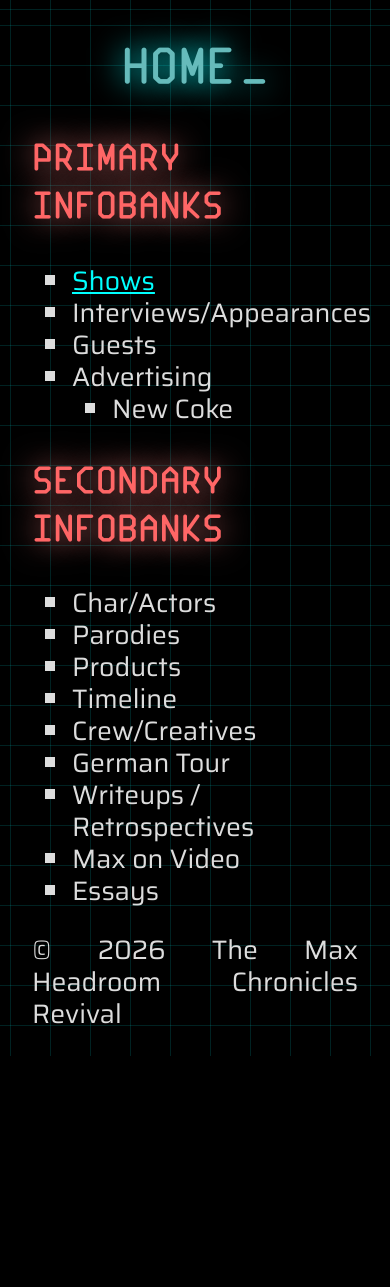
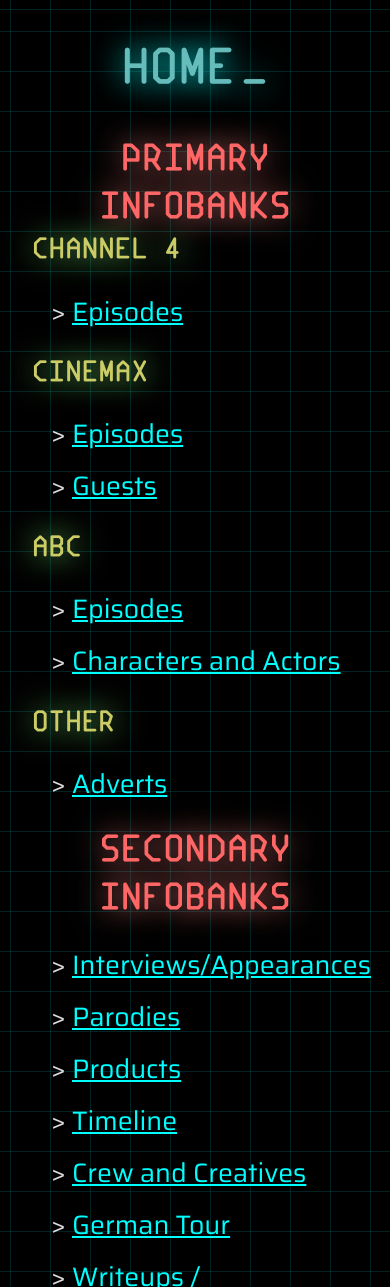
Before and after one commit to Fortyseven/maxheadroom.uk, an Eleventy site: page site/src/index.md in a window 390 px wide. Shown: the top 1287 px of the page. Before the commit the page ends 1056 px from the top, so only its background shows below. Built offline with nearby package versions, Linux system fonts and the light colour scheme; Eleventy itself is replaced by a stand-in of ours; files that its build step writes are made by us from their sources; what markdown-it-attrs would draw is missing.

Commit message:
feat(site): redesign home page with infobank grid layout
- Restructure index.md with primary/secondary infobank sections
- Add home.scss with responsive grid layout for infobank cards
- Update list styling with custom markers (> -, -)
- Center tables with auto margin
- Add attribution note crediting original site author

```diff
--- /dev/null
+++ b/site/src/_scss/pages/home.scss
@@ -0,0 +1,24 @@
+@use "../colors" as *;
+
+#Home {
+    .infobanks {
+        display: grid;
+        grid-template-columns: repeat(auto-fit, minmax(300px, 1fr));
+
+        h2 {
+            text-align: center;
+            width: 100%;
+            margin: 0;
+        }
+
+        h3 {
+            text-align: left;
+            margin: 0;
+            color: $color-yellow;
+        }
+    }
+
+    .note {
+        font-size: 0.8em;
+    }
+}
--- a/site/src/_scss/style.scss
+++ b/site/src/_scss/style.scss
@@ -1,6 +1,8 @@
 @use "./fonts" as *;
 @use "./colors" as *;
 @use "./macros/episode-details";
+
+@use "pages/home.scss";
 
 body {
     max-width: 1440px;
@@ -15,7 +17,8 @@ body {
 
     padding-inline: 2rem;
 
-    background: repeating-linear-gradient(0deg,
+    background:
+        repeating-linear-gradient(0deg,
             $bg-grid-color 0px,
             $bg-grid-color 1px,
             transparent 1px,
@@ -32,12 +35,14 @@ body {
 
     @keyframes grid-move {
         0% {
-            background-position: 0 0,
+            background-position:
+                0 0,
                 0 0;
         }
 
         100% {
-            background-position: 40px 40px,
+            background-position:
+                40px 40px,
                 40px 40px;
         }
     }
@@ -55,7 +60,6 @@ body {
     h6 {
         text-transform: uppercase;
         font-family: "Bryce", "Saira", sans-serif;
-
     }
 
     header > h1:first-of-type {
@@ -111,11 +115,6 @@ body {
             color: $color-yellow;
             font-weight: bold;
         }
-
-    }
-
-    ul {
-        list-style: square;
     }
 
     table {
@@ -123,6 +122,7 @@ body {
         // width: 100%;
         background-color: #0006;
         font-size: 0.85em;
+        margin-inline: auto;
 
         tr {
 
@@ -143,8 +143,6 @@ body {
             }
         }
 
-
-
         // td:last-child {
         //     text-align: left;
         //     font-style: italic;
@@ -153,9 +151,22 @@ body {
 
         @media (max-width: 768px) {
             /* use grids */
-
-
-
         }
     }
 }
+
+ul {
+    list-style: '> ';
+
+    li {
+        margin-block: 0.75em;
+    }
+
+    ul {
+        list-style: '- ';
+
+        li {
+            margin-block: 0.5em;
+        }
+    }
+}
--- a/site/src/index.md
+++ b/site/src/index.md
@@ -2,23 +2,47 @@
 title: Home
 layout: "layouts/page.njk"
 ---
+<div id="Home">
+<div class="infobanks">
+<div class="primary">
 
 ## Primary Infobanks
 
-- [Shows](infobanks/shows/)
-- Interviews/Appearances
-- Guests
-- Advertising
-  - New Coke
+### Channel 4
+- [Episodes](infobanks/shows/ch4/)
+### Cinemax
+- [Episodes](infobanks/shows/cinemax/)
+- [Guests](infobanks/guests/)
+### ABC
+- [Episodes](infobanks/shows/abc/)
+- [Characters and Actors](infobanks/characters-actors/)
+
+### Other
+- [Adverts](infobanks/adverts/)
+
+
+</div>
+
+<div class="secondary">
 
 ## Secondary Infobanks
+- [Interviews/Appearances](infobanks/interviews-appearances/)
+- [Parodies](infobanks/parodies/)
+- [Products](infobanks/products/)
+- [Timeline](infobanks/timeline/)
+- [Crew and Creatives](infobanks/crew-creatives/)
+- [German Tour](infobanks/german-tour/)
+- [Writeups / Retrospectives](infobanks/writeups-retrospectives/)
+- [Max on Video](infobanks/max-on-video/)
+- [Essays](infobanks/essays/)
+- [Fan Art](infobanks/fan-art/)
 
-- Char/Actors
-- Parodies
-- Products
-- Timeline
-- Crew/Creatives
-- German Tour
-- Writeups / Retrospectives
-- Max on Video
-- Essays
+</div>
+</div>
+
+<div class="note">
+
+Important Note: This site is built upon the amazing work of "Blank James" Gifford, the original author of _The Max Headroom Chronicles_ (formerly at maxheadroom.com). A large bulk of the original text and research was done by him. This site builds upon that foundation, preserving his original work where possible, while adding new material and updates. We are grateful for his contributions to the _Max Headroom_ fandom, and this site continues in his memory.
+
+</div>
+</div>
```
Also changed, not shown: site/src/css/style.css, 1 other file.
